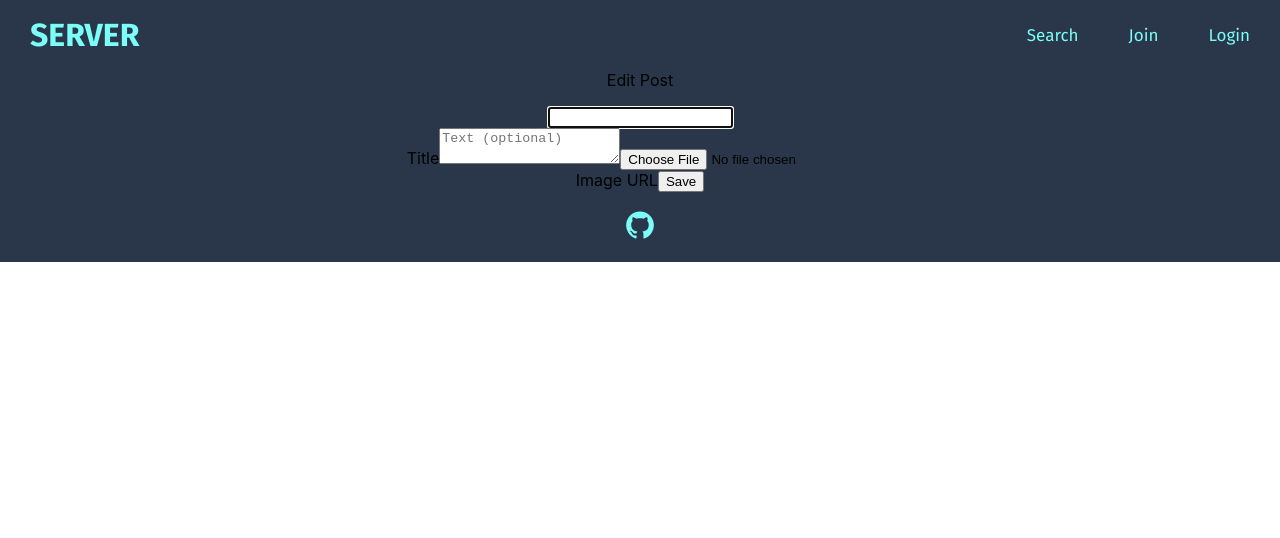
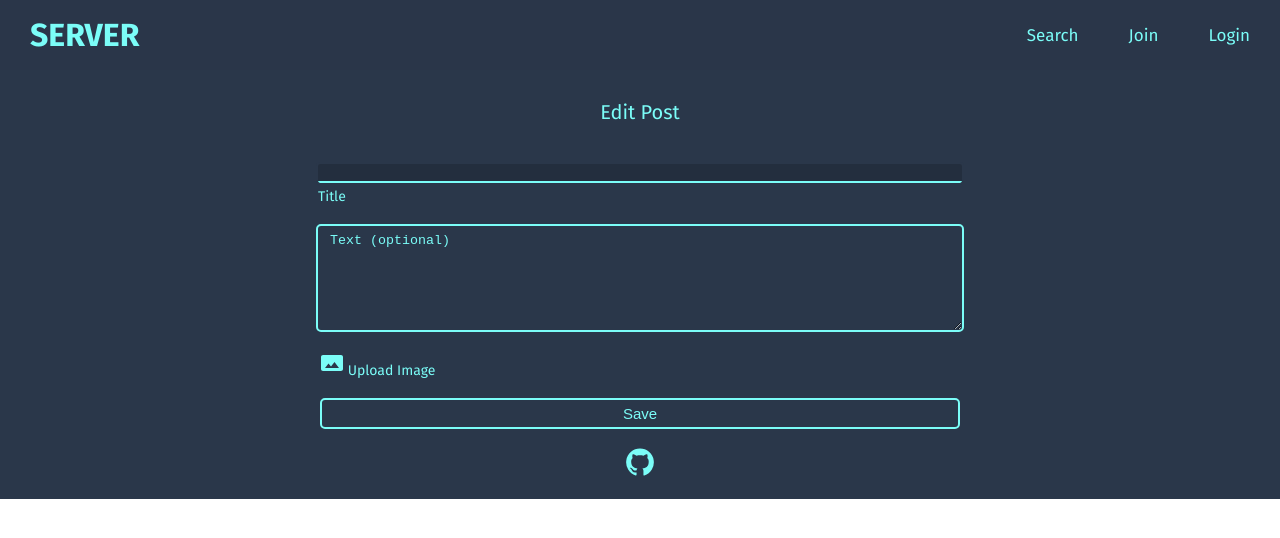
Before and after one commit to Bri-Gonzalez/SERVER, a React (Create React App) app in the folder client/: page /server/1/post/1/edit in a window 1280 px wide. Shown: the top 538 px of the page. Built offline with nearby package versions, Linux system fonts and the light colour scheme; no server answers.

Commit message:
CSS on Create and Edit Post

```diff
--- a/client/src/screens/CreatePost/CreatePost.css
+++ b/client/src/screens/CreatePost/CreatePost.css
@@ -1,3 +1,86 @@
 .create-post-container {
-  margin-top: 70px;
+  color: #7BFDF8;
+  font-family: 'Fira Sans', sans-serif;
+  margin-top: 100px;
 }
+
+.create-post-container form {
+  display: flex;
+  flex-direction: column;
+  justify-content: center;
+  align-items: center;
+  text-align: left;
+}
+
+.create-post-container p {
+  font-size: 20px;
+}
+
+.create-post-container label {
+  font-size: 14px;
+}
+
+.create-post-container input {
+  background-color: transparent;
+  border-left-style: hidden;
+  border-right-style: hidden;
+  border-top-style: hidden;
+  border-bottom: 2px solid #7BFDF8;
+  color: #7BFDF8;
+  margin: 20px 0 5px 0;
+  width: 50vw;
+}
+
+.create-post-container input:focus {
+  background-color: #232e3e;
+  border-radius: 2px;
+  outline: 2px solid #2A374A;
+}
+
+.create-post-container textarea {
+  background-color: transparent;
+  border: 2px solid #7BFDF8;
+  border-radius: 5px;
+  color: #7BFDF8;
+  height: 100px;
+  width: 50vw;
+}
+
+.create-post-container ::placeholder {
+  color: #7BFDF8;
+  padding: 5px 0 0 10px;
+}
+
+.create-post-container input[type='file'] {
+  display: none;
+}
+
+.file-label {
+  transition: 350ms;
+}
+
+.file-div {
+  width: 50vw;
+}
+
+.file-label:hover {
+  color: #F3BAFE;
+  cursor: pointer;
+}
+
+.create-post-container button {
+  background-color: transparent;
+  border: 2px solid #7BFDF8;
+  border-radius: 5px;
+  color: #7BFDF8;
+  font-size: 15px;
+  padding: 5px;
+  transition: 350ms;
+  width: 50vw;
+}
+
+.create-post-container button:hover {
+  border-color: #F3BAFE;
+  color: #F3BAFE;
+  cursor: pointer;
+}
--- a/client/src/screens/CreatePost/CreatePost.jsx
+++ b/client/src/screens/CreatePost/CreatePost.jsx
@@ -3,6 +3,7 @@ import axios from 'axios'
 import { useState } from 'react'
 import { Redirect, useParams } from 'react-router-dom'
 import { postPost } from '../../services/posts'
+import PanoramaIcon from '@mui/icons-material/Panorama'
 
 function CreatePost(props) {
   const { server_id } = useParams()
@@ -32,12 +33,15 @@ function CreatePost(props) {
   const uploadImage = async (e) => {
     const files = e.target.files
     const data = new FormData()
-    data.append("file", files[0])
-    data.append("upload_preset", "server")
-    const res = await axios.post("https://api.cloudinary.com/v1_1/dfryxohde/image/upload", data)
+    data.append('file', files[0])
+    data.append('upload_preset', 'server')
+    const res = await axios.post(
+      'https://api.cloudinary.com/v1_1/dfryxohde/image/upload',
+      data
+    )
     setFormData((prevState) => ({
       ...prevState,
-      image: res.data.url
+      image: res.data.url,
     }))
   }
 
@@ -66,6 +70,7 @@ function CreatePost(props) {
           <br />
           Title
         </label>
+        <br />
         <textarea
           type='text'
           name='text'
@@ -73,15 +78,14 @@ function CreatePost(props) {
           placeholder='Text (optional)'
           onChange={handleChange}
         />
-        <label>
-          <input
-            type='file'
-            name='file'
-            onChange={uploadImage}
-          />
-          <br />
-          Image URL
-        </label>
+        <div className='file-div'>
+          <label className='file-label'>
+            <input type='file' name='file' onChange={uploadImage} />
+            <br />
+            <PanoramaIcon /> Upload Image
+          </label>
+        </div>
+        <br />
         <button>Post</button>
       </form>
     </div>
--- a/client/src/screens/EditPost/EditPost.css
+++ b/client/src/screens/EditPost/EditPost.css
@@ -1,3 +1,73 @@
 .edit-post-container {
-  margin-top: 70px;
+  color: #7BFDF8;
+  font-family: 'Fira Sans', sans-serif;
+  margin-top: 100px;
 }
+
+.edit-post-container form {
+  display: flex;
+  flex-direction: column;
+  justify-content: center;
+  align-items: center;
+  text-align: left;
+}
+
+.edit-post-container p {
+  font-size: 20px;
+}
+
+.edit-post-container label {
+  font-size: 14px;
+}
+
+.edit-post-container input {
+  background-color: transparent;
+  border-left-style: hidden;
+  border-right-style: hidden;
+  border-top-style: hidden;
+  border-bottom: 2px solid #7BFDF8;
+  color: #7BFDF8;
+  margin: 20px 0 5px 0;
+  width: 50vw;
+}
+
+.edit-post-container input:focus {
+  background-color: #232e3e;
+  border-radius: 2px;
+  outline: 2px solid #2A374A;
+}
+
+.edit-post-container textarea {
+  background-color: transparent;
+  border: 2px solid #7BFDF8;
+  border-radius: 5px;
+  color: #7BFDF8;
+  height: 100px;
+  width: 50vw;
+}
+
+.edit-post-container ::placeholder {
+  color: #7BFDF8;
+  padding: 5px 0 0 10px;
+}
+
+.edit-post-container input[type='file'] {
+  display: none;
+}
+
+.edit-post-container button {
+  background-color: transparent;
+  border: 2px solid #7BFDF8;
+  border-radius: 5px;
+  color: #7BFDF8;
+  font-size: 15px;
+  padding: 5px;
+  transition: 350ms;
+  width: 50vw;
+}
+
+.edit-post-container button:hover {
+  border-color: #F3BAFE;
+  color: #F3BAFE;
+  cursor: pointer;
+}
--- a/client/src/screens/EditPost/EditPost.jsx
+++ b/client/src/screens/EditPost/EditPost.jsx
@@ -2,16 +2,17 @@ import './EditPost.css'
 import axios from 'axios'
 import { useState, useEffect } from 'react'
 import { useParams, Redirect } from 'react-router-dom'
-import {getOnePost, putPost} from '../../services/posts'
+import { getOnePost, putPost } from '../../services/posts'
+import PanoramaIcon from '@mui/icons-material/Panorama'
 
 function EditPost() {
-  const {server_id, id} = useParams()
+  const { server_id, id } = useParams()
   const [isUpdated, setUpdated] = useState(false)
   const [formData, setFormData] = useState({
     title: '',
     text: '',
     image: '',
-    server_id: Number(server_id)
+    server_id: Number(server_id),
   })
 
   const { title, text } = formData
@@ -40,12 +41,15 @@ function EditPost() {
   const uploadImage = async (e) => {
     const files = e.target.files
     const data = new FormData()
-    data.append("file", files[0])
-    data.append("upload_preset", "server")
-    const res = await axios.post("https://api.cloudinary.com/v1_1/dfryxohde/image/upload", data)
+    data.append('file', files[0])
+    data.append('upload_preset', 'server')
+    const res = await axios.post(
+      'https://api.cloudinary.com/v1_1/dfryxohde/image/upload',
+      data
+    )
     setFormData((prevState) => ({
       ...prevState,
-      image: res.data.url
+      image: res.data.url,
     }))
   }
 
@@ -56,10 +60,12 @@ function EditPost() {
   return (
     <div className='edit-post-container'>
       <p>Edit Post</p>
-      <form onSubmit={(e) => {
-        e.preventDefault()
-        handleUpdatePost(formData)
-      }}>
+      <form
+        onSubmit={(e) => {
+          e.preventDefault()
+          handleUpdatePost(formData)
+        }}
+      >
         <label>
           <input
             autoFocus
@@ -72,6 +78,7 @@ function EditPost() {
           <br />
           Title
         </label>
+        <br />
         <textarea
           type='text'
           name='text'
@@ -79,15 +86,14 @@ function EditPost() {
           placeholder='Text (optional)'
           onChange={handleChange}
         />
-        <label>
-          <input
-            type='file'
-            name='file'
-            onChange={uploadImage}
-          />
-          <br />
-          Image URL
-        </label>
+        <div className='file-div'>
+          <label className='file-label'>
+            <input type='file' name='file' onChange={uploadImage} />
+            <br />
+            <PanoramaIcon /> Upload Image
+          </label>
+        </div>
+        <br />
         <button>Save</button>
       </form>
     </div>
--- a/client/src/screens/Join/Join.css
+++ b/client/src/screens/Join/Join.css
@@ -1,5 +1,5 @@
 .join-container {
-  margin-top: 70px;
+  margin-top: 100px;
 }
 
 .join-title {
@@ -34,7 +34,7 @@
 
 .join-container label {
   color: #7BFDF8;
-  font-size: 15px;
+  font-size: 14px;
 }
 
 .password-check {
--- a/client/src/screens/Login/Login.css
+++ b/client/src/screens/Login/Login.css
@@ -1,5 +1,5 @@
 .login-container {
-  margin-top: 70px;
+  margin-top: 100px;
 }
 
 .login-title {
@@ -33,7 +33,7 @@
 
 .login-container label {
   color: #7BFDF8;
-  font-size: 15px;
+  font-size: 14px;
 }
 
 .login-container button {
```
